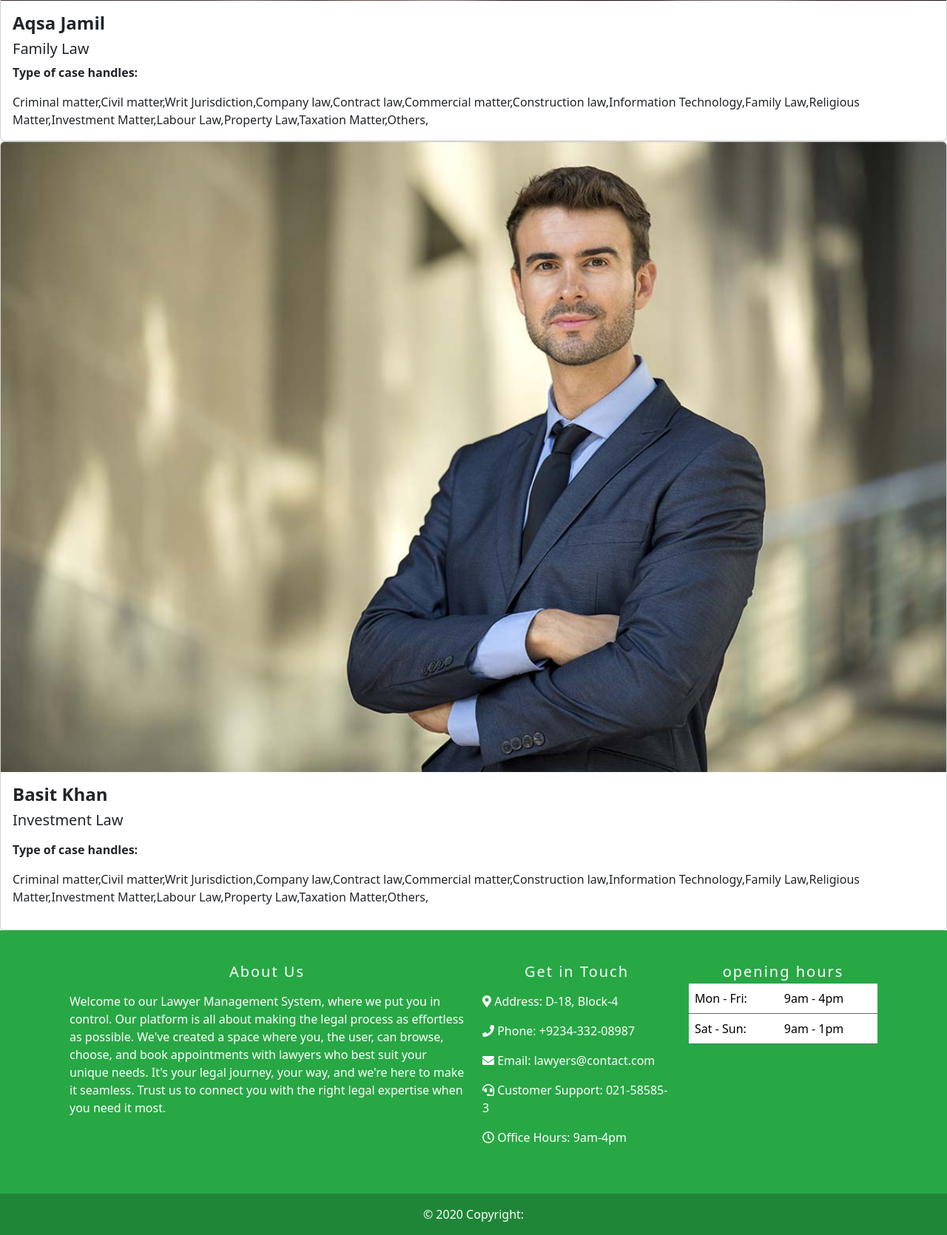
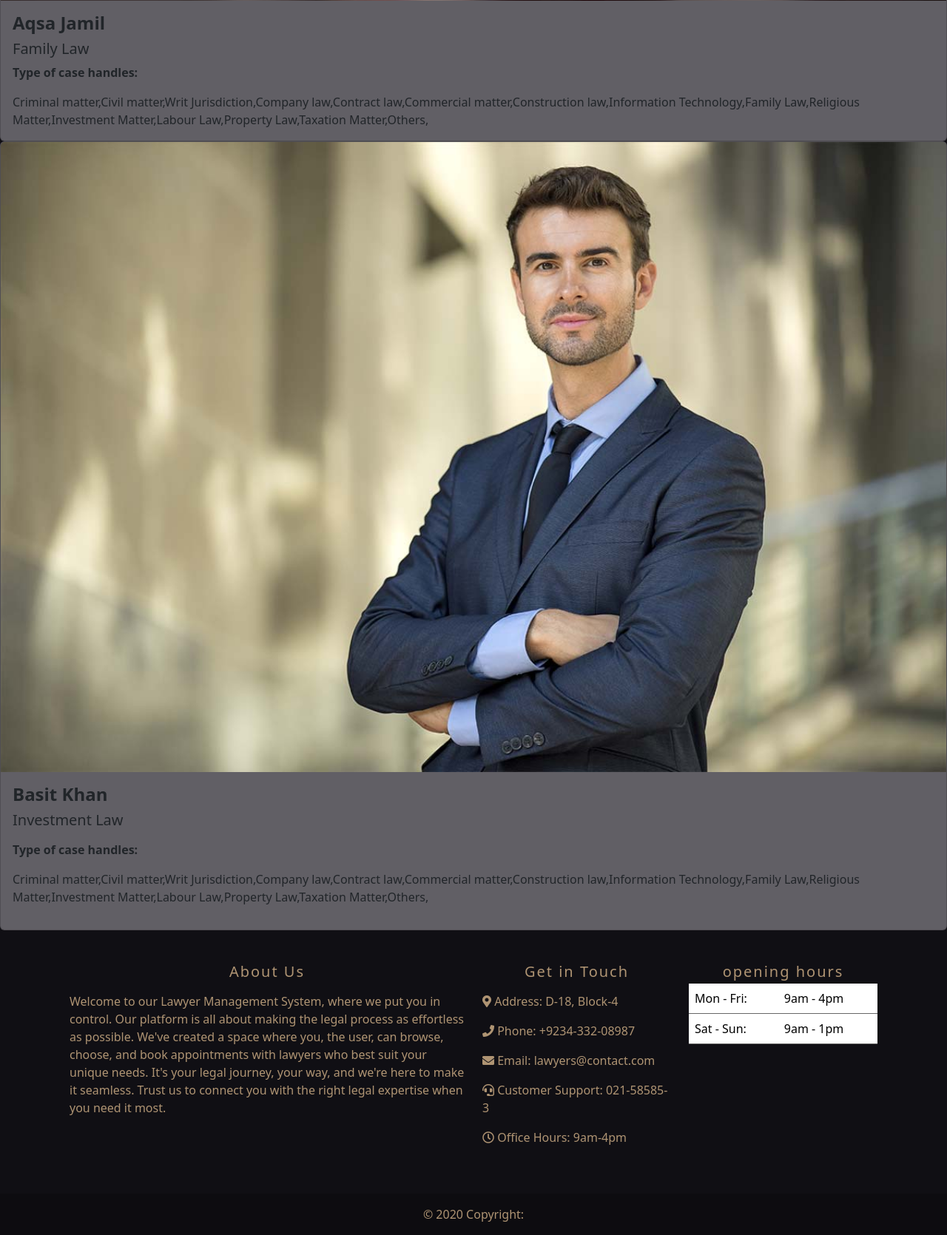
Before and after one commit to Affan630/lawyermanagementsystem, a PHP site: page /lawyermanagementsystem/ in a window 1280 px wide. Shown: the part 2291-3961 px from the top of the page at 74% size. Run offline with PHP 8.4, Linux system fonts and the light colour scheme; some libraries are stand-ins or nearby versions; some web fonts are replaced.

Commit message:
index color change

```diff
--- a/css/style.css
+++ b/css/style.css
@@ -22,7 +22,7 @@
     margin: 10px 10px;
 }
 .cus-a{
-    color: white !important;
+    color: #af9473 ;
 }
 .banner{
     background-image: url('../images/baner.jpg');
@@ -74,7 +74,7 @@
 footer{
     margin-top: auto;
     background-color: black;
-    color: white;
+    color: #af9473 !important;
 }
 footer h5{
     text-align: center;
--- a/footer.php
+++ b/footer.php
@@ -1,29 +1,29 @@
-<footer style="background-color: #28a745;">
+<footer style="background-color: #100f14;">
 		<div class="container p-4">
 			<div class="row">
 				<div class="col-lg-6 col-md-12 mb-4">
-					<h5 class="mb-3" style="letter-spacing: 2px; color: #ffffff;">About Us</h5>
-					<p>Welcome to our Lawyer Management System, where we put you in control. Our platform is all about
+					<h5 class="mb-3" style="letter-spacing: 2px; color:#af9473;">About Us</h5>
+    					<p style="color:#af9473;">Welcome to our Lawyer Management System, where we put you in control. Our platform is all about
 						making the legal process as effortless as possible. We've created a space where you, the user,
 						can browse, choose, and book appointments with lawyers who best suit your unique needs. It's
 						your legal journey, your way, and we're here to make it seamless. Trust us to connect you with
 						the right legal expertise when you need it most.</p>
 				</div>
 				<div class="col-lg-3 col-md-6 mb-4">
-					<h5 class="mb-3" style="letter-spacing: 2px; color: #ffffff;">Get in Touch</h5>
+					<h5 class="mb-3" style="letter-spacing: 2px; color:#af9473;">Get in Touch</h5>
 					<ul class="list-unstyled mb-0">
 						<div class="contact-details">
-							<p><i class="fas fa-map-marker-alt"></i> Address: D-18, Block-4</p>
-							<p><i class="fas fa-phone"></i> Phone: +9234-332-08987</p>
-							<p><i class="fas fa-envelope"></i> Email: lawyers@contact.com</p>
-							<p><i class="fas fa-headset"></i> Customer Support: 021-58585-3</p>
-							<p><i class="far fa-clock"></i> Office Hours: 9am-4pm</p>
+							<p style="color:#af9473;"><i class="fas fa-map-marker-alt"></i> Address: D-18, Block-4</p>
+							<p style="color:#af9473;"><i class="fas fa-phone"></i> Phone: +9234-332-08987</p>
+							<p style="color:#af9473;"><i class="fas fa-envelope"></i> Email: lawyers@contact.com</p>
+							<p style="color:#af9473;"><i class="fas fa-headset"></i> Customer Support: 021-58585-3</p>
+							<p style="color:#af9473;"><i class="far fa-clock"></i> Office Hours: 9am-4pm</p>
 						</div>
 					</ul>
 				</div>
 				<div class="col-lg-3 col-md-6 mb-4">
-					<h5 class="mb-1" style="letter-spacing: 2px; color: #ffffff;">opening hours</h5>
-					<table class="table" style="color: #ffffff; border-color: #666;">
+					<h5 class="mb-1" style="letter-spacing: 2px; color:#af9473;">opening hours</h5>
+					<table class="table" style="color:#af9473; border-color: #666;">
 						<tbody>
 							<tr>
 								<td>Mon - Fri:</td>
--- a/header.php
+++ b/header.php
@@ -1,3 +1,17 @@
+<style>
+	nav.navbar.navbar-dark.bg-success{
+    background-color: #100f14 !important ;
+}
+.navbar-dark .navbar-brand {
+    color: #af9473;
+}
+.cus-a {
+    color: #af9473 !important;
+}
+.dropdown-item{
+	color: #af9473 !important;
+}
+</style>
 <nav class="navbar navbar-dark bg-success">
 			<a class="navbar-brand" href="index.php">
 				<img src="images/logo.png"
@@ -32,7 +46,7 @@
 								data-toggle="dropdown" aria-haspopup="true" aria-expanded="false">
 								Register
 							 </a>
-							    <div class="dropdown-menu bg-success" aria-labelledby="navbarDropdown">
+							    <div class="dropdown-menu" aria-labelledby="navbarDropdown" style="background-color:#100f14;">
 								    <a class="dropdown-item" href="lawyer_register.php">Register as a
 									lawyer</a><!--redirect lawyer register page-->
 								    <a class="dropdown-item" href="user_register.php">Register as a
--- a/index.php
+++ b/index.php
@@ -50,10 +50,9 @@
 			<!-- slider -->
 	<!-- <br> -->
 	<!--cards start-->
-	<h1  style="text-align:center;">BEST LAWYERS</style></h1>
-
-	<div class="card-deck">
-  <div class="card">
+	<div style="background-color: #100f14;"><h1  style="text-align:center; color:#af9473">BEST LAWYERS</style></h1></div>
+<div class="card-deck" style="background-color: #100f14;">
+  <div class="card" style="background-color:#615f65;">
     <img class="baner.jpg" src="images/upload/20231028142702_2.jpg" alt="baner.jpg">
     <div class="card-body">
       <h4 class="card-title" style="font-weight:bold;">Basit Khan</h4>
@@ -61,7 +60,7 @@
       <p class="card-text"><p class="card-text" style="font-weight: bold">Type of case handles:</p>Civil matter,Contract law,Construction law,Information Technology,Family Law,Investment Matter,Property Law</p>
     </div>
   </div>
-  <div class="card">
+  <div class="card" style="background-color:#615f65;">
     <img class="card-img-top" src="images/upload/20231028143018_3.jpg" alt="Card image cap">
     <div class="card-body">
 	 <h4 class="card-title" style="font-weight:bold;">Aqsa Jamil</h4>
@@ -69,14 +68,14 @@
       <p class="card-text" style="font-weight: bold">Type of case handles:</p><p class="card-text"> Criminal matter,Civil matter,Writ Jurisdiction,Company law,Contract law,Commercial matter,Construction law,Information Technology,Family Law,Religious Matter,Investment Matter,Labour Law,Property Law,Taxation Matter,Others,</p>
     </div>
   </div>
-  <div class="card">
+  <div class="card" style="background-color:#615f65;">
     <img class="card-img-top" src="images/upload/20231028142837_1.jpg" alt="Card image cap">
     <div class="card-body">
-	 <h4 class="card-title" style="font-weight:bold;">Basit Khan</h4>
-      <h5 class="card-text">Investment Law</h5>
-      <p class="card-text"><p class="card-text" style="font-weight: bold">Type of case handles:</p>Criminal matter,Civil matter,Writ Jurisdiction,Company law,Contract law,Commercial matter,Construction law,Information Technology,Family Law,Religious Matter,Investment Matter,Labour Law,Property Law,Taxation Matter,Others,</p>
+	    <h4 class="card-title" style="font-weight:bold;">Basit Khan</h4>
+         <h5 class="card-text">Investment Law</h5>
+         <p class="card-text"><p class="card-text" style="font-weight: bold">Type of case handles:</p>Criminal matter,Civil matter,Writ Jurisdiction,Company law,Contract law,Commercial matter,Construction law,Information Technology,Family Law,Religious Matter,Investment Matter,Labour Law,Property Law,Taxation Matter,Others,</p>
+      </div>
     </div>
-  </div>
 </div>
 
 <!---cards end-->
```
